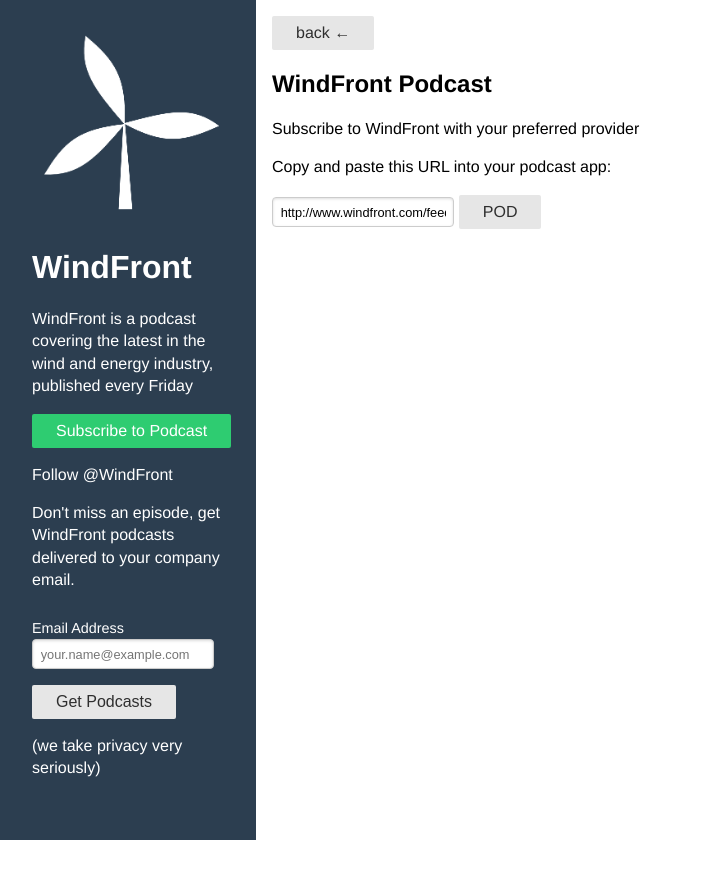
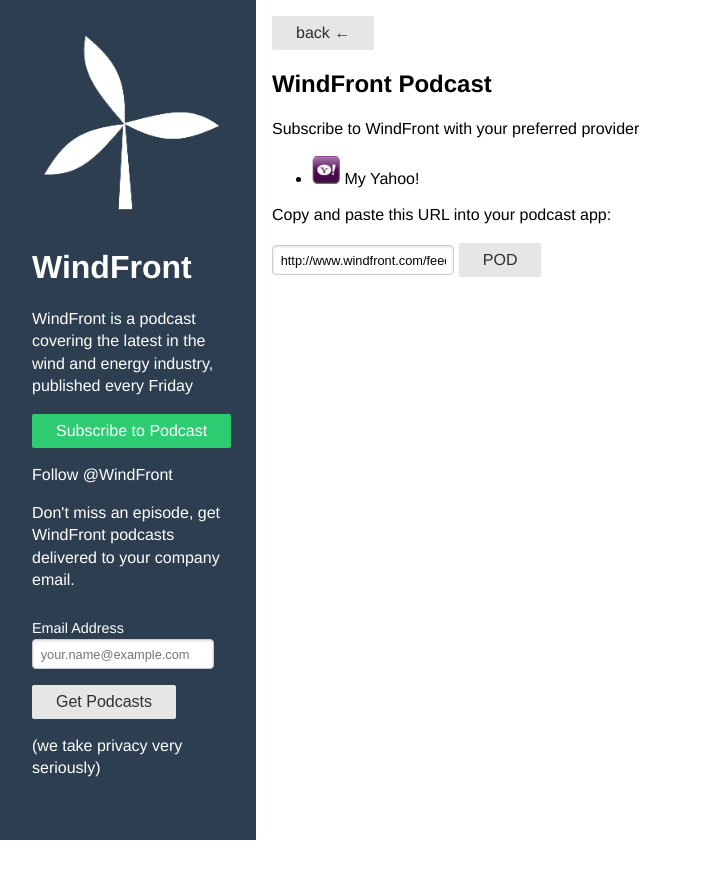
Before and after one commit to jtrain/wf-podcast, a Jekyll site: the page built from subscribe/index.html, in a window 1280 px wide. Shown: the top 879 px of the page, without its empty margins (0-702 px from the left). Built offline with Jekyll 4.4.1, drawn with Linux system fonts in a browser that asks for light colours; nearby versions of some CDN libraries; comment, search, counter and statistics services are not loaded.

```diff
--- a/_layouts/default.html
+++ b/_layouts/default.html
@@ -60,5 +60,6 @@
                 {{ content }}
           </div> <!-- main show-->
         </div>
+        <script>$('audio').mediaelementplayer();</script>
     </body>
 </html>
--- a/index.html
+++ b/index.html
@@ -9,8 +9,8 @@
             <div class="blog-item-inner">
                 <h2><a href="{{ post.url }}">{{ post.title }} &raquo;</a></h2>
                 {% if post.mp3 %}
-                    <audio controls="controls">
-                        <source src="{{site.url}}/downloads/{{post.mp3}}" />
+                    <audio controls="controls" preload="auto">
+                        <source src="{{site.url}}/downloads/{{post.mp3}}" type="audio/mp3"/>
                     </audio>
                 {% endif %}
             </div>
--- a/subscribe/index.html
+++ b/subscribe/index.html
@@ -6,7 +6,9 @@
     <a href="/" class="pure-button">back &larr;</a>
     <h2>WindFront Podcast</h2>
     <p>Subscribe to WindFront with your preferred provider</p>
-
+    <ul class="options">
+        <li><a href="http://add.my.yahoo.com/rss?url={{site.url}}/feed.xml"><img src="/images/yahoo.png"> My Yahoo!</a></li>
+    </ul>
     <p>Copy and paste this URL into your podcast app:</p>
     <div class="pure-form">
         <script>function selectall(id) {
```
Also changed, not shown: css/controls.png (added), css/controls.svg (added), images/yahoo.png (added).
